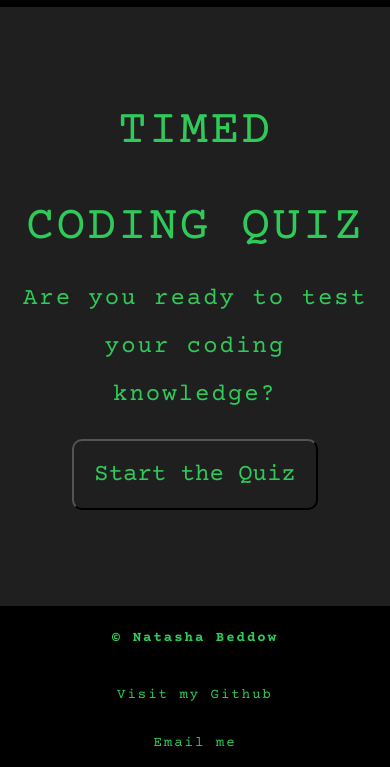
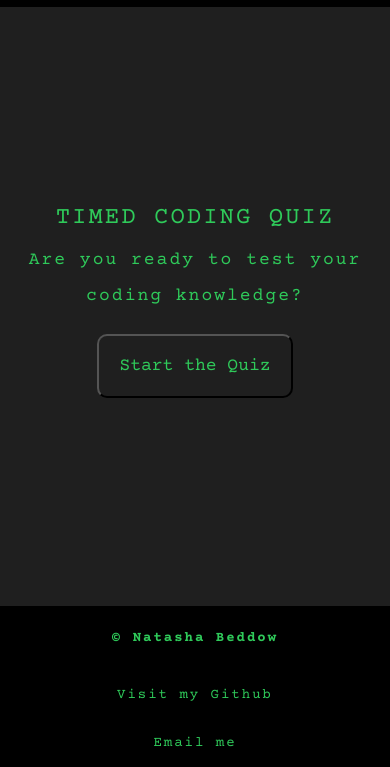
Before and after one commit to LonelyOrphan/timed-coding-quiz, a plain HTML site: page index.html in a window 390 px wide. Shown: the part 77-844 px from the top of the page. Drawn offline with nearby package versions, Linux system fonts and the light colour scheme.

Commit message:
added media query

```diff
--- a/assets/css/styles.css
+++ b/assets/css/styles.css
@@ -111,6 +111,22 @@ h2 {
     cursor: pointer;
 }
 
+@media screen and (max-width: 768px) {
+    h1 {
+        font-size: 2.4rem;
+    }
+    h2 {
+        font-size: 1.8rem;
+    }
+    .btn {
+        font-size: 1.8rem;
+    }
+}
+
+#main-content {
+
+}
+
 /* Footer Section*/
 
 .footer {
--- a/index.html
+++ b/index.html
@@ -21,11 +21,13 @@
     </header>
 
     <main>
-        <h1>Timed Coding Quiz</h1>
-        <h2>Are you ready to test your coding knowledge?</h2>
-        <div class="btn-container">
-            <button class="btn" id="start-btn">Start the Quiz</button>
-        </div>
+        <section id="main-content">
+            <h1>Timed Coding Quiz</h1>
+            <h2>Are you ready to test your coding knowledge?</h2>
+            <div class="btn-container">
+                <button class="btn" id="start-btn">Start the Quiz</button>
+            </div>
+    </section>
 
 
     </main>
```
